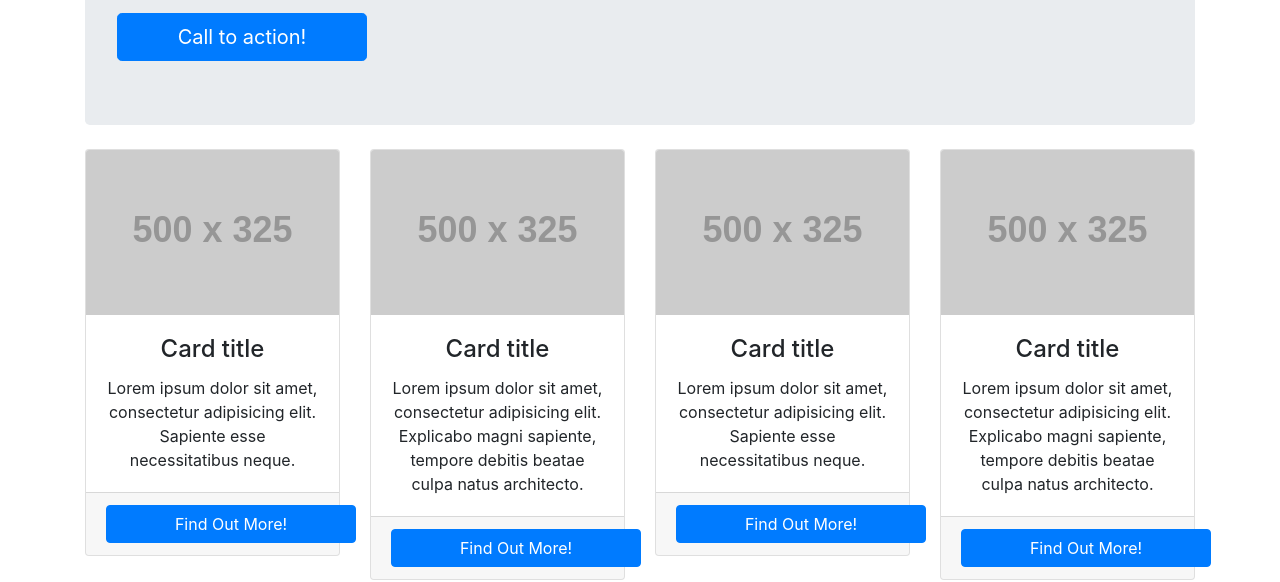
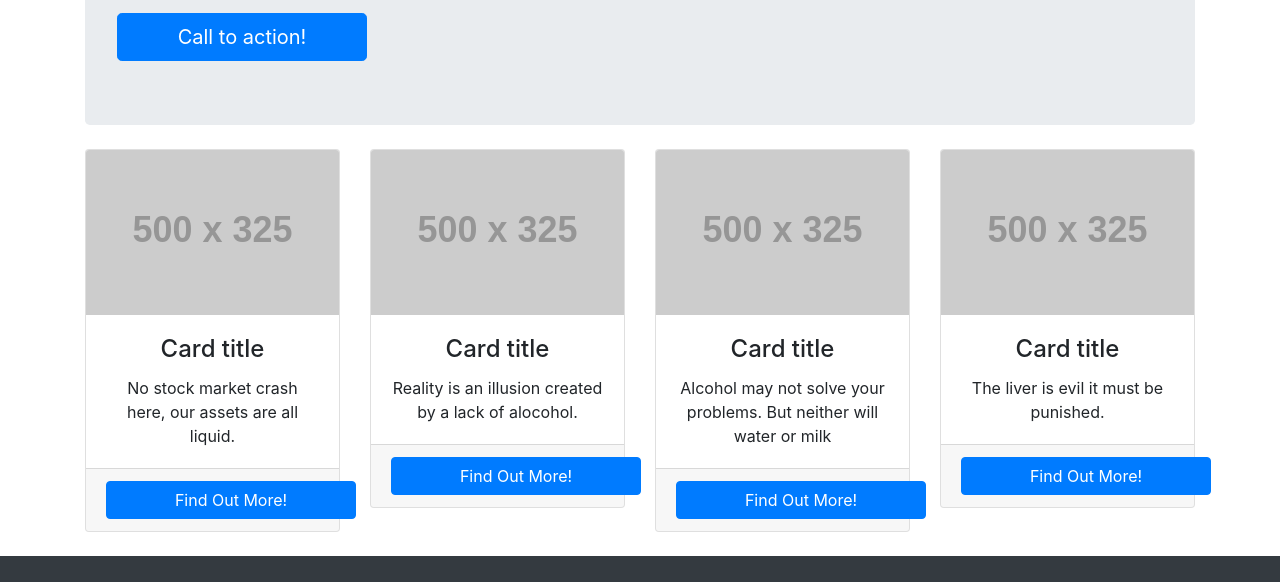
Before and after one commit to iravella/Systembolaget, a website with bundled scripts: page index.html in a window 1280 px wide. Shown: the part 245-827 px from the top of the page. Built offline with nearby package versions, Linux system fonts and the light colour scheme; placeholder pictures from the web are drawn by us; files whose address does not match are found by name.

Commit message:
PP Ajay, Sudha, Sandhya

```diff
--- a/index.html
+++ b/index.html
@@ -86,7 +86,7 @@
             <img class="card-img-top" src="http://placehold.it/500x325" alt="">
             <div class="card-body">
               <h4 class="card-title">Card title</h4>
-              <p class="card-text">Lorem ipsum dolor sit amet, consectetur adipisicing elit. Sapiente esse necessitatibus neque.</p>
+              <p class="card-text">No stock market crash here, our assets are all liquid.</p>
             </div>
             <div class="card-footer">
               <a href="#" class="btn btn-primary">Find Out More!</a>
@@ -99,7 +99,7 @@
             <img class="card-img-top" src="http://placehold.it/500x325" alt="">
             <div class="card-body">
               <h4 class="card-title">Card title</h4>
-              <p class="card-text">Lorem ipsum dolor sit amet, consectetur adipisicing elit. Explicabo magni sapiente, tempore debitis beatae culpa natus architecto.</p>
+              <p class="card-text">Reality is an illusion created by a lack of alocohol.</p>
             </div>
             <div class="card-footer">
               <a href="#" class="btn btn-primary">Find Out More!</a>
@@ -112,7 +112,7 @@
             <img class="card-img-top" src="http://placehold.it/500x325" alt="">
             <div class="card-body">
               <h4 class="card-title">Card title</h4>
-              <p class="card-text">Lorem ipsum dolor sit amet, consectetur adipisicing elit. Sapiente esse necessitatibus neque.</p>
+              <p class="card-text"> Alcohol may not solve your problems. But neither will water or milk</p>
             </div>
             <div class="card-footer">
               <a href="#" class="btn btn-primary">Find Out More!</a>
@@ -125,7 +125,7 @@
             <img class="card-img-top" src="http://placehold.it/500x325" alt="">
             <div class="card-body">
               <h4 class="card-title">Card title</h4>
-              <p class="card-text">Lorem ipsum dolor sit amet, consectetur adipisicing elit. Explicabo magni sapiente, tempore debitis beatae culpa natus architecto.</p>
+              <p class="card-text">The liver is evil it must be punished.</p>
             </div>
             <div class="card-footer">
               <a href="#" class="btn btn-primary">Find Out More!</a>
```
